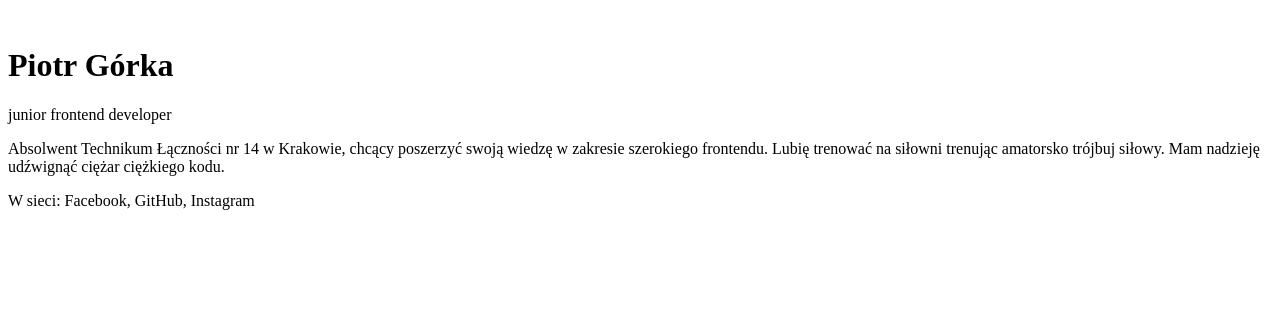
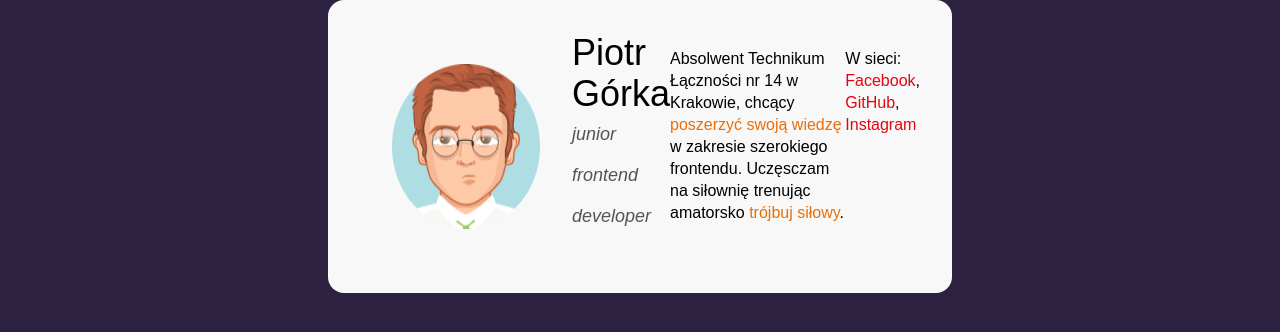
Before and after one commit to piotr-gorka/bussines-card, a plain HTML site: page index.html in a window 1280 px wide. Drawn offline with Linux system fonts and the light colour scheme.

Commit message:
html BEM - some CSS

```diff
--- a/css/style.css
+++ b/css/style.css
@@ -0,0 +1,59 @@
+html {
+  box-sizing: border-box;
+}
+*,
+*:before,
+*:after {
+  box-sizing: inherit;
+}
+
+body {
+  background: #2c2141;
+}
+.main {
+  width: 624px;
+  background: #f8f8f8;
+  border-radius: 16px;
+  margin: 0 auto;
+  padding: 32px;
+}
+.person {
+  display: flex;
+
+
+}
+.person__info {
+  line-height: 41px;
+  margin-bottom: 24px;
+}
+.person__link {
+  color: #e20613;
+  text-decoration: none;
+}
+.person__name {
+  font-family: Arial;
+  font-size: 36px;
+  font-weight: normal;
+  margin: 0;
+}
+
+.person__position {
+  font-family: Arial;
+  font-size: 18px;
+  font-style: italic;
+  color: #545454;
+  margin: 0;
+}
+.person__photo {
+  margin: 32px;
+
+}
+.person__description {
+  line-height: 22px;
+  font-size: 16px;
+  font-family: Arial;
+}
+.special {
+  color: #ed6d05;
+  font-weight: normal;
+}
--- a/index.html
+++ b/index.html
@@ -3,24 +3,41 @@
   <head>
     <meta charset="UTF-8" />
     <meta name="viewport" content="width=device-width, initial-scale=1.0" />
-    <link rel="stylesheet" src="css/style.css" type="text/css" />
-    <link rel="stylesheet" src="css/normalize.css" type="text/css" />
+    <link rel="stylesheet" href="/css/style.css" type="text/css" />
+    <link rel="stylesheet" href="/css/normalize.css" type="text/css" />
     <title>Wizytówka</title>
   </head>
   <body>
-    <main>
-      <img src="" alt="" />
-      <h1>Piotr Górka</h1>
-      <p>junior frontend developer</p>
+    <main class="main">
+      <article class="person">
+        <img class="person__photo" src="images/avatar.png" alt="moje zdjecie" />
 
-      <section>
-        <p>
-          Absolwent Technikum Łączności nr 14 w Krakowie, chcący poszerzyć swoją
-          wiedzę w zakresie szerokiego frontendu. Lubię trenować na siłowni
-          trenując amatorsko trójbuj siłowy. Mam nadzieję udźwignąć ciężar ciężkiego kodu.
+        <header class="person__info">
+          <h1 class="person__name">Piotr Górka</h1>
+          <p class="person__position">junior frontend developer</p>
+        </header>
+
+        <p class="person__description">
+          Absolwent Technikum Łączności nr 14 w Krakowie, chcący
+          <strong class="special">poszerzyć swoją wiedzę</strong> w zakresie
+          szerokiego frontendu. Uczęsczam na siłownię trenując amatorsko
+          <strong class="special">trójbuj siłowy</strong>.
         </p>
-        <p>W sieci: Facebook, GitHub, Instagram</p>
-      </section>
+        <p class="person__description">
+          W sieci:
+          <a class="person__link" href="https://www.facebook.com/piotr.gorka2/"
+            >Facebook</a
+          >,
+          <a class="person__link" href="https://github.com/piotr-gorka"
+            >GitHub</a
+          >,<a
+            class="person__link"
+            href="https://www.instagram.com/pgorka/?hl=pl"
+          >
+            Instagram</a
+          >
+        </p>
+      </article>
     </main>
   </body>
 </html>
```
Also changed, not shown: images/avatar.png (added).
